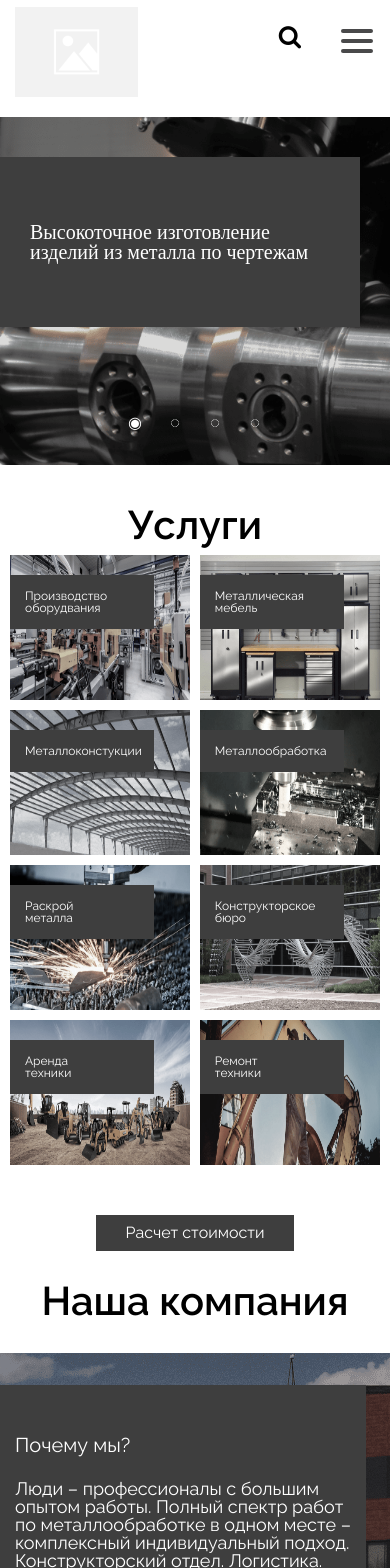
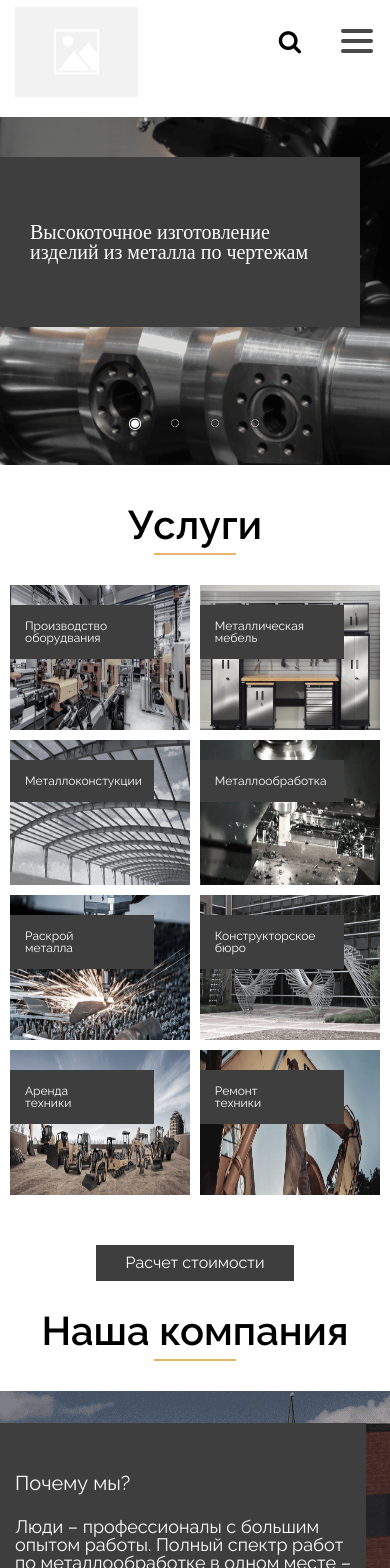
Before and after one commit to Karina1213/layout, a React (Create React App) app: page / in a window 390 px wide. Shown: the top 1568 px of the page. Built offline with nearby package versions, Linux system fonts and the light colour scheme.

Commit message:
added line and hover on search box

```diff
--- a/src/assets/styles/css/Navigation.css
+++ b/src/assets/styles/css/Navigation.css
@@ -1,3 +1,7 @@
+.navigation:nth-child(1) {
+  background: url("../../assets/images/line.png") center bottom no-repeat;
+  padding-bottom: 10px;
+  margin-bottom: 30px; }
 .navigation__link {
   font-family: "Raleway", sans-serif;
   font-weight: 500;
--- a/src/assets/styles/css/OurCompanySection.css
+++ b/src/assets/styles/css/OurCompanySection.css
@@ -3,4 +3,7 @@
   .our-company-section__title {
     text-align: center;
     font-weight: 600;
-    margin-bottom: 32px; }
+    margin-bottom: 32px;
+    background: url("../../assets/images/line.png") center bottom no-repeat;
+    padding-bottom: 10px;
+    margin-bottom: 30px; }
--- a/src/assets/styles/css/SearchIcon.css
+++ b/src/assets/styles/css/SearchIcon.css
@@ -6,7 +6,7 @@
   @media only screen and (max-width: 769px) {
     .search-box {
       right: 60px;
-      top: -29px; } }
+      top: -31px; } }
   .search-box--active {
     background-color: #ffffff;
     z-index: 3;
@@ -16,7 +16,7 @@
     @media only screen and (max-width: 769px) {
       .search-box--active {
         right: 60px;
-        top: -29px;
+        top: -31px;
         border: 1px solid black; } }
   .search-box__button {
     text-decoration: none;
@@ -41,6 +41,8 @@
 .fa-search {
   font-size: 24px;
   color: #000000; }
+  .fa-search:hover {
+    cursor: pointer; }
 
 .search-box--active > .search-box__input {
   width: 314px; }
--- a/src/assets/styles/css/ServicesSection.css
+++ b/src/assets/styles/css/ServicesSection.css
@@ -2,9 +2,11 @@
   font-family: "Raleway", sans-serif;
   margin-bottom: 30px; }
   .services-section__title {
+    background: url("../../assets/images/line.png") center bottom no-repeat;
+    padding-bottom: 10px;
+    margin-bottom: 30px;
     text-align: center;
-    font-weight: 600;
-    margin-bottom: 10px; }
+    font-weight: 600; }
   .services-section__row {
     margin-left: -10px;
     margin-right: -10px;
--- a/src/components/Navigation/Navigation.scss
+++ b/src/components/Navigation/Navigation.scss
@@ -1,6 +1,13 @@
 @import '../../assets/styles/scss/slyles.scss';
 
 .navigation {
+
+  &:nth-child(1) {
+    background: url("../../assets/images/line.png") center bottom no-repeat;
+    padding-bottom: 10px;
+    margin-bottom: 30px;
+  }
+
   &__link {
     font-family: $ralewayFont;
     font-weight: 500;
--- a/src/components/OurCompanySection/OurCompanySection.scss
+++ b/src/components/OurCompanySection/OurCompanySection.scss
@@ -7,5 +7,8 @@
     text-align: center;
     font-weight: 600;
     margin-bottom: 32px;
+    background: url("../../assets/images/line.png") center bottom no-repeat ;
+    padding-bottom: 10px;
+    margin-bottom: 30px;
   }
 }
--- a/src/components/SearchIcon/SearchIcon.scss
+++ b/src/components/SearchIcon/SearchIcon.scss
@@ -8,7 +8,7 @@
 
   @include breakpoint(769) {
     right: 60px;
-    top: -36px;
+    top: -31px;
   }
 
   &--active {
@@ -20,7 +20,7 @@
 
     @include breakpoint(769) {
       right: 60px;
-      top: -36px;
+      top: -31px;
       border: 1px solid black;
     }
   }
@@ -45,13 +45,16 @@
     font-size: 20px;
     transition: 0.4s;
     line-height: 50px;
-    width: 0;
+     width: 0;
   }
 }
 
 .fa-search {
   font-size: 24px;
   color: $black;
+  &:hover{
+    cursor: pointer;
+  }
 }
 
 .search-box--active > .search-box__input {
--- a/src/components/ServicesSection/ServicesSection.scss
+++ b/src/components/ServicesSection/ServicesSection.scss
@@ -5,9 +5,11 @@
   margin-bottom: 30px;
 
   &__title {
+    background: url("../../assets/images/line.png") center bottom no-repeat ;
+    padding-bottom: 10px;
+    margin-bottom: 30px;
     text-align: center;
     font-weight: 600;
-    margin-bottom: 10px;
   }
 
   &__row {
@@ -22,7 +24,4 @@
     justify-content: center;
   }
 
-  @include breakpoint(400) {
-
-  }
 }
```
Also changed, not shown: src/assets/images/line.png (added).
